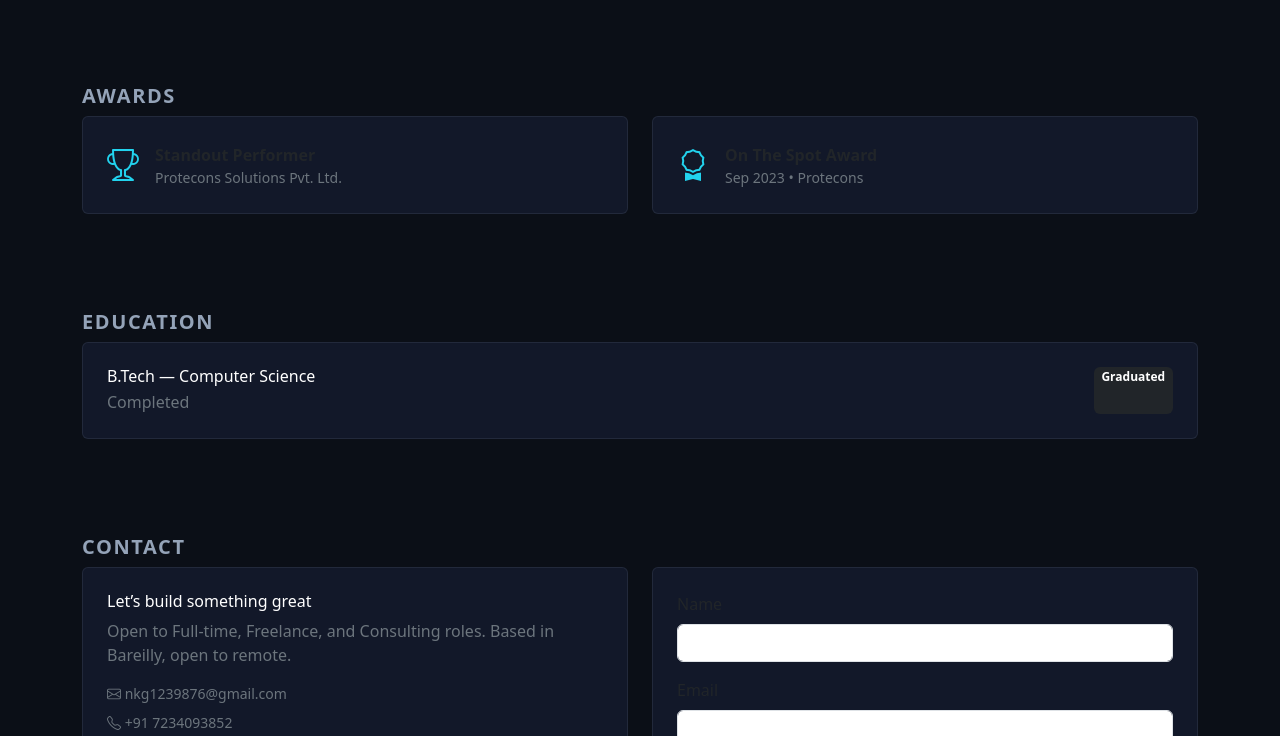
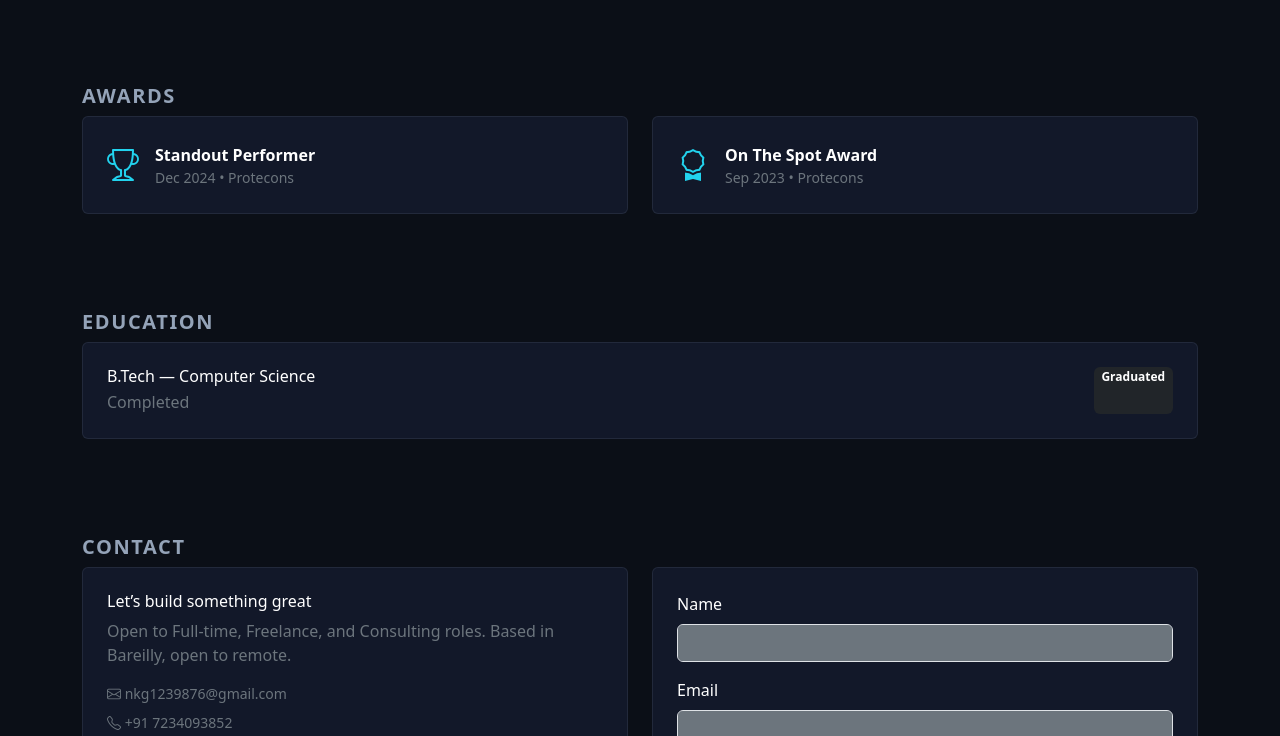
Before and after one commit to Nk72340/portfolio, a plain HTML site: page index.html in a window 1280 px wide. Shown: the part 2023-2759 px from the top of the page. Drawn offline with nearby package versions, Linux system fonts and the light colour scheme.

Commit message:
Update index.html

```diff
--- a/index.html
+++ b/index.html
@@ -27,7 +27,7 @@
     .timeline-item::before { content:""; position:absolute; left:.75rem; top:.4rem; width:10px; height:10px; border-radius:50%; background:var(--accent); box-shadow:0 0 0 4px rgba(34,211,238,.15); }
     footer { border-top:1px dashed rgba(148,163,184,.25); }
     a { text-decoration:none; }
-    h3 { color: white !important ;}
+    h3, .fw-semibold, .form-label { color: white !important ;}
   </style>
 </head>
 <body>
@@ -256,7 +256,7 @@
               <i class="bi bi-trophy fs-2 accent"></i>
               <div>
                 <div class="fw-semibold">Standout Performer</div>
-                <div class="text-secondary small">Protecons Solutions Pvt. Ltd.</div>
+                <div class="text-secondary small">Dec 2024 • Protecons</div>
               </div>
             </div>
           </div>
@@ -313,15 +313,15 @@
             <form id="contact-form">
               <div class="mb-3">
                 <label class="form-label">Name</label>
-                <input type="text" class="form-control" required />
+                <input type="text" class="form-control bg-secondary text-white" required />
               </div>
               <div class="mb-3">
                 <label class="form-label">Email</label>
-                <input type="email" class="form-control" required />
+                <input type="email" class="form-control bg-secondary text-white" required />
               </div>
               <div class="mb-3">
                 <label class="form-label">Message</label>
-                <textarea class="form-control" rows="4" required></textarea>
+                <textarea class="form-control bg-secondary text-white" rows="4" required></textarea>
               </div>
               <button class="btn btn-accent" type="submit"><i class="bi bi-send"></i> Send</button>
               <div id="form-status" class="small mt-3 text-secondary"></div>
```
